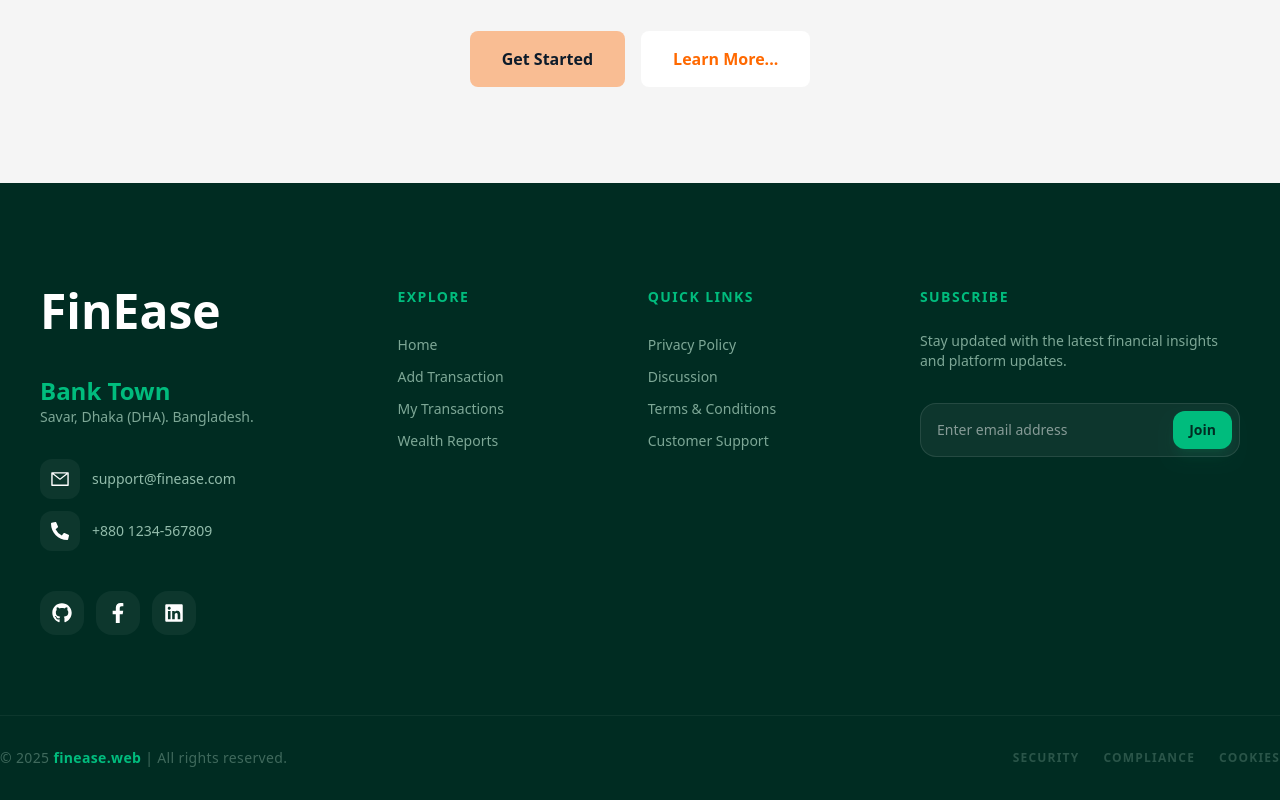
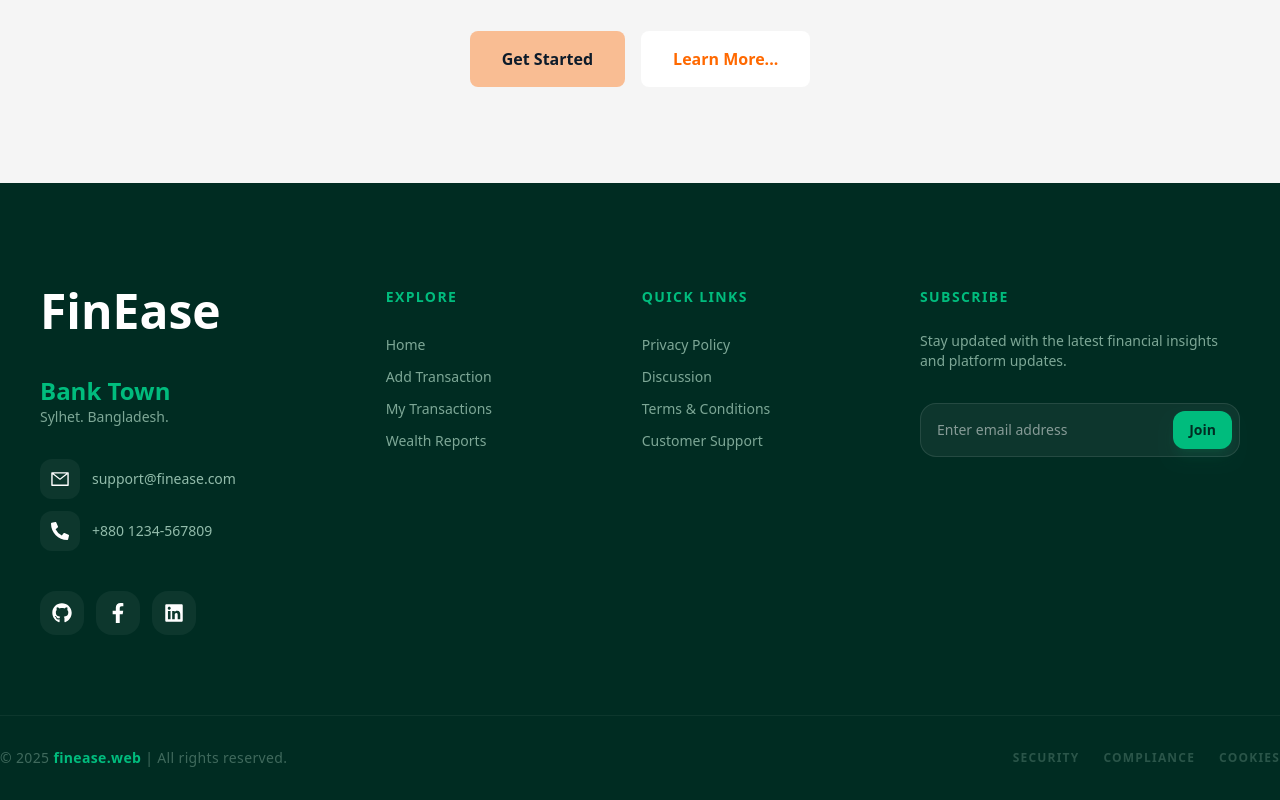
Before and after one commit to priyotush25/finease-client, a React (Vite) app: page / in a window 1280 px wide. Shown: the part 6688-7488 px from the top of the page. Built offline with nearby package versions, Linux system fonts and the light colour scheme; no server answers.

Commit message:
update all

```diff
--- a/src/Components/Footer/Footer.jsx
+++ b/src/Components/Footer/Footer.jsx
@@ -18,7 +18,7 @@ const Footer = () => {
 
                         <div className='mt-4'>
                             <h3 className='text-2xl font-black text-emerald-500'>Bank Town</h3>
-                            <p className='text-emerald-100/60 font-medium'>Savar, Dhaka (DHA). Bangladesh.</p>
+                            <p className='text-emerald-100/60 font-medium'>Sylhet. Bangladesh.</p>
                         </div>
 
                         <div className='space-y-3 pt-2'>
```
